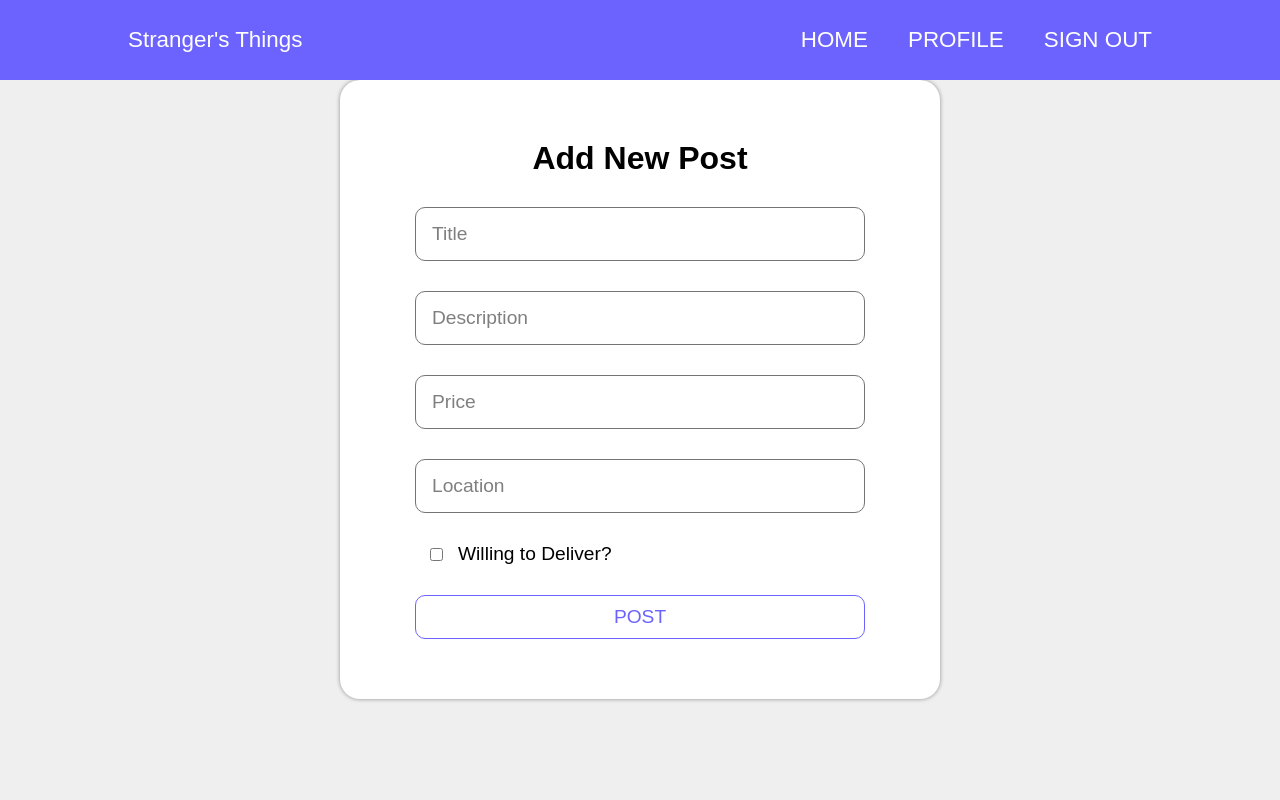
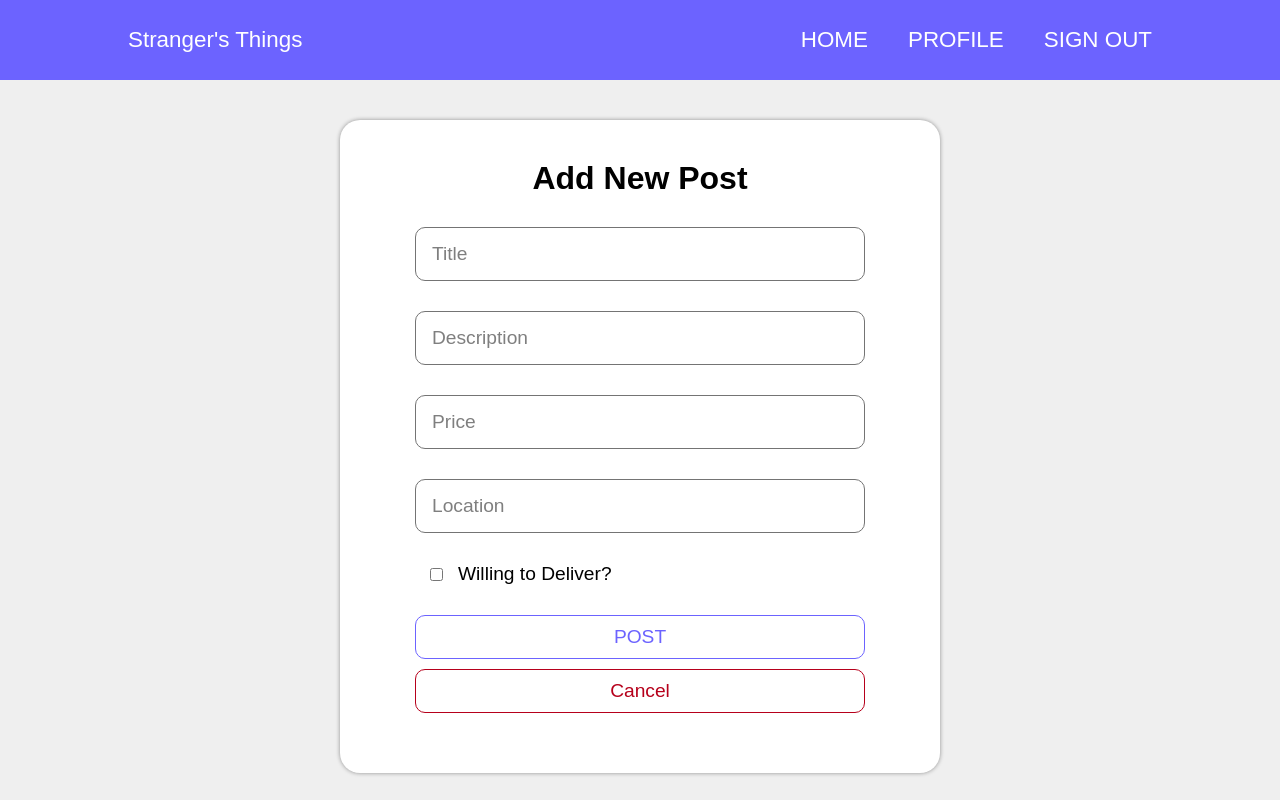
Before and after one commit to pichborithk/strangers-things-tailwind, a React (Vite) app: page /new in a window 1280 px wide. Built offline with nearby package versions, Linux system fonts and the light colour scheme; no server answers; sample sign-in values are in the browser's storage.

Commit message:
create Post Form component and update style

```diff
--- a/src/components/Navbar.tsx
+++ b/src/components/Navbar.tsx
@@ -1,11 +1,10 @@
 import { Link } from 'react-router-dom';
 
-import { useAppDispatch, useAppSelector } from '../app/store';
+import { useAppDispatch } from '../app/store';
 import { setToken } from '../app/tokenSlice';
 import { clearUserData } from '../app/userDataSlice';
 
-const Navbar = () => {
-  const token = useAppSelector((state) => state.tokenReducer.token);
+const Navbar = ({ token }: { token: string }) => {
   const dispatch = useAppDispatch();
 
   function handleSignOut(): void {
--- /dev/null
+++ b/src/components/PostForm.tsx
@@ -0,0 +1,80 @@
+import { PostFromProps } from '../types/types';
+
+const PostForm = (props: PostFromProps) => {
+  const {
+    title,
+    setTitle,
+    description,
+    setDescription,
+    price,
+    setPrice,
+    location,
+    setLocation,
+    deliverRef,
+    willDeliver,
+  } = props;
+
+  return (
+    <>
+      <fieldset className='input-fieldset'>
+        <label htmlFor='title' className={title ? 'focus' : ''}>
+          Title
+        </label>
+        <input
+          name='title'
+          type='text'
+          required
+          value={title}
+          onChange={(event) => setTitle(event.target.value)}
+        />
+      </fieldset>
+      <fieldset className='input-fieldset'>
+        <label htmlFor='description' className={description ? 'focus' : ''}>
+          Description
+        </label>
+        <input
+          name='description'
+          type='text'
+          required
+          value={description}
+          onChange={(event) => setDescription(event.target.value)}
+        />
+      </fieldset>
+      <fieldset className='input-fieldset'>
+        <label htmlFor='price' className={price ? 'focus' : ''}>
+          Price
+        </label>
+        <input
+          name='price'
+          type='text'
+          required
+          value={price}
+          onChange={(event) => setPrice(event.target.value)}
+        />
+      </fieldset>
+      <fieldset className='input-fieldset'>
+        <label htmlFor='location' className={location ? 'focus' : ''}>
+          Location
+        </label>
+        <input
+          name='location'
+          type='text'
+          value={location}
+          onChange={(event) => setLocation(event.target.value)}
+        />
+      </fieldset>
+      <fieldset>
+        <input
+          className='check-box'
+          name='deliver'
+          type='checkbox'
+          ref={deliverRef}
+          defaultChecked={willDeliver && true}
+        />
+        <label htmlFor='deliver'>Willing to Deliver?</label>
+      </fieldset>
+    </>
+  );
+};
+
+export default PostForm;
--- a/src/components/index.ts
+++ b/src/components/index.ts
@@ -1,3 +1,3 @@
 export { default as Navbar } from './Navbar';
-
 export { default as PostCard } from './PostCard';
+export { default as PostForm } from './PostForm';
--- a/src/router/EditPost.tsx
+++ b/src/router/EditPost.tsx
@@ -5,10 +5,12 @@ import { updatePost } from '../api/fetchAPI';
 import { useAppDispatch } from '../app/store';
 import { getPosts } from '../app/postsSlice';
 import { getUserData } from '../app/userDataSlice';
+import { PostForm } from '../components';
 
 const EditPost = () => {
   const dispatch = useAppDispatch();
   const navigate = useNavigate();
+
   const { id, post, token, isEditing, setIsEditing } =
     useOutletContext<ViewPostContext>();
 
@@ -49,67 +51,32 @@ const EditPost = () => {
     }
   }
 
+  function handleCancel() {
+    setIsEditing(false);
+    navigate('..');
+  }
+
   return (
     <form className='post-form' onSubmit={handleSubmit}>
-      <h1>Add New Post</h1>
-      <fieldset className='input-fieldset'>
-        <label htmlFor='title' className={title ? 'focus' : ''}>
-          Title
-        </label>
-        <input
-          name='title'
-          type='text'
-          required
-          value={title}
-          onChange={(event) => setTitle(event.target.value)}
-        />
-      </fieldset>
-      <fieldset className='input-fieldset'>
-        <label htmlFor='description' className={description ? 'focus' : ''}>
-          Description
-        </label>
-        <input
-          name='description'
-          type='text'
-          required
-          value={description}
-          onChange={(event) => setDescription(event.target.value)}
-        />
-      </fieldset>
-      <fieldset className='input-fieldset'>
-        <label htmlFor='price' className={price ? 'focus' : ''}>
-          Price
-        </label>
-        <input
-          name='price'
-          type='text'
-          required
-          value={price}
-          onChange={(event) => setPrice(event.target.value)}
-        />
-      </fieldset>
-      <fieldset className='input-fieldset'>
-        <label htmlFor='location' className={location ? 'focus' : ''}>
-          Location
-        </label>
-        <input
-          name='location'
-          type='text'
-          value={location}
-          onChange={(event) => setLocation(event.target.value)}
-        />
-      </fieldset>
-      <fieldset>
-        <input
-          className='check-box'
-          name='deliver'
-          type='checkbox'
-          ref={deliverRef}
-          defaultChecked={post?.willDeliver ? true : false}
-        />
-        <label htmlFor='deliver'>Willing to Deliver?</label>
-      </fieldset>
-      <button>SAVE</button>
+      <h1>Edit Post</h1>
+      <PostForm
+        title={title}
+        setTitle={setTitle}
+        description={description}
+        setDescription={setDescription}
+        price={price}
+        setPrice={setPrice}
+        location={location}
+        setLocation={setLocation}
+        deliverRef={deliverRef}
+        willDeliver={post.willDeliver}
+      />
+      <div className='buttons'>
+        <button>SAVE</button>
+        <button type='button' onClick={() => handleCancel()} className='cancel'>
+          Cancel
+        </button>
+      </div>
     </form>
   );
 };
--- a/src/router/Home.tsx
+++ b/src/router/Home.tsx
@@ -36,18 +36,14 @@ const Home = () => {
         {token && <Link to='/new'>New Post</Link>}
       </form>
       <div className='posts'>
-        {postsFiltered.map((post) =>
-          post.author._id === userData._id ? (
-            <PostCard post={post} token={token} isOwner={true} key={post._id} />
-          ) : (
-            <PostCard
-              post={post}
-              token={token}
-              isOwner={false}
-              key={post._id}
-            />
-          )
-        )}
+        {postsFiltered.map((post) => (
+          <PostCard
+            post={post}
+            token={token}
+            isOwner={post.author._id === userData._id}
+            key={post._id}
+          />
+        ))}
       </div>
     </div>
   );
--- a/src/router/NewPost.tsx
+++ b/src/router/NewPost.tsx
@@ -5,11 +5,14 @@ import { useNavigate, useOutletContext } from 'react-router-dom';
 import { useAppDispatch } from '../app/store';
 import { getPosts } from '../app/postsSlice';
 import { getUserData } from '../app/userDataSlice';
+import { PostForm } from '../components';
 
 const NewPost = () => {
-  const { token } = useOutletContext<RootContext>();
   const dispatch = useAppDispatch();
   const navigate = useNavigate();
+
+  const { token } = useOutletContext<RootContext>();
+
   const [title, setTitle] = useState<string>('');
   const [description, setDescription] = useState<string>('');
   const [price, setPrice] = useState<string>('');
@@ -49,6 +52,14 @@ const NewPost = () => {
     }
   }
 
+  function handleCancel() {
+    setTitle('');
+    setDescription('');
+    setPrice('');
+    setLocation('');
+    navigate('/');
+  }
+
   useEffect(() => {
     if (!token) return navigate('/');
   }, [token]);
@@ -56,63 +67,24 @@ const NewPost = () => {
   return (
     <form className='post-form' onSubmit={handleSubmit}>
       <h1>Add New Post</h1>
-      <fieldset className='input-fieldset'>
-        <label htmlFor='title' className={title ? 'focus' : ''}>
-          Title
-        </label>
-        <input
-          name='title'
-          type='text'
-          required
-          value={title}
-          onChange={(event) => setTitle(event.target.value)}
-        />
-      </fieldset>
-      <fieldset className='input-fieldset'>
-        <label htmlFor='description' className={description ? 'focus' : ''}>
-          Description
-        </label>
-        <input
-          name='description'
-          type='text'
-          required
-          value={description}
-          onChange={(event) => setDescription(event.target.value)}
-        />
-      </fieldset>
-      <fieldset className='input-fieldset'>
-        <label htmlFor='price' className={price ? 'focus' : ''}>
-          Price
-        </label>
-        <input
-          name='price'
-          type='text'
-          required
-          value={price}
-          onChange={(event) => setPrice(event.target.value)}
-        />
-      </fieldset>
-      <fieldset className='input-fieldset'>
-        <label htmlFor='location' className={location ? 'focus' : ''}>
-          Location
-        </label>
-        <input
-          name='location'
-          type='text'
-          value={location}
-          onChange={(event) => setLocation(event.target.value)}
-        />
-      </fieldset>
-      <fieldset>
-        <input
-          className='check-box'
-          name='deliver'
-          type='checkbox'
-          ref={deliverRef}
-        />
-        <label htmlFor='deliver'>Willing to Deliver?</label>
-      </fieldset>
-      <button>POST</button>
+      <PostForm
+        title={title}
+        setTitle={setTitle}
+        description={description}
+        setDescription={setDescription}
+        price={price}
+        setPrice={setPrice}
+        location={location}
+        setLocation={setLocation}
+        deliverRef={deliverRef}
+        willDeliver={false}
+      />
+      <div className='buttons'>
+        <button>POST</button>
+        <button type='button' onClick={() => handleCancel()} className='cancel'>
+          Cancel
+        </button>
+      </div>
     </form>
   );
 };
--- a/src/router/Root.tsx
+++ b/src/router/Root.tsx
@@ -24,7 +24,7 @@ const Root = () => {
 
   return (
     <>
-      <Navbar />
+      <Navbar token={token} />
       <Outlet context={{ token, posts, userData }} />
     </>
   );
--- a/src/scss/main.scss
+++ b/src/scss/main.scss
@@ -420,7 +420,8 @@
   box-shadow: 0px 0px 4px 0px rgba(0, 0, 0, 0.4);
 
   width: 600px;
-  padding: 60px 0;
+  padding: 40px 0 60px;
+  margin-top: 40px;
 
   > .input-fieldset {
     position: relative;
@@ -478,6 +479,13 @@
     }
   }
 
+  > .buttons {
+    @include display-flex;
+    flex-direction: column;
+    gap: 10px;
+
+    width: 75%;
+
     > button {
       border-radius: 10px;
       background-color: transparent;
@@ -487,13 +495,25 @@
       font-size: 1.2rem;
 
       padding: 10px 15px;
-    width: 75%;
+      width: 100%;
 
       cursor: pointer;
 
       &:hover {
         background-color: $primary-color;
         color: #fff;
+      }
+    }
+
+    > .cancel {
+      border: 1px solid $error-color;
+
+      color: $error-color;
+
+      &:hover {
+        background-color: $error-color;
+        color: #fff;
+      }
     }
   }
 }
```
Also changed, not shown: src/types/types.ts (+14 -1 lines). Lines whose indentation alone changed are shown as unchanged.
